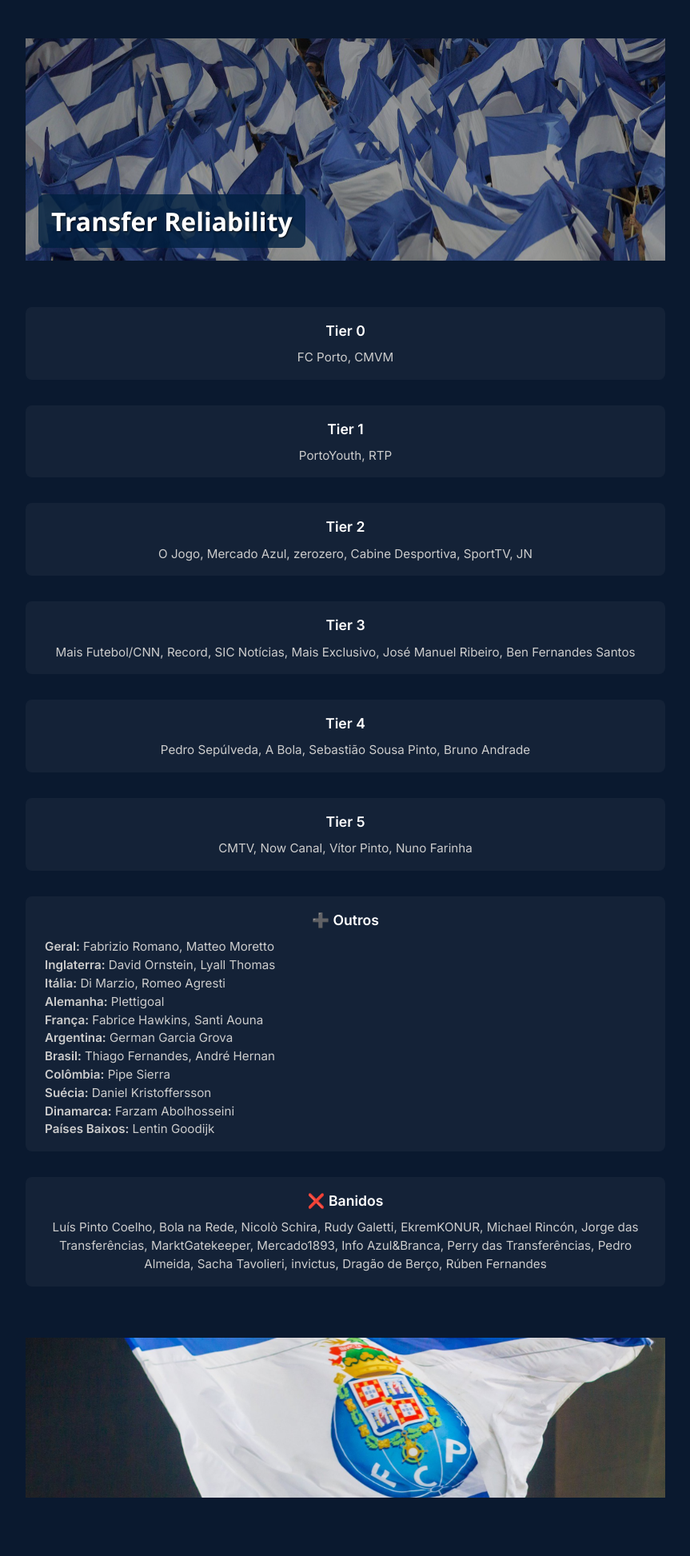
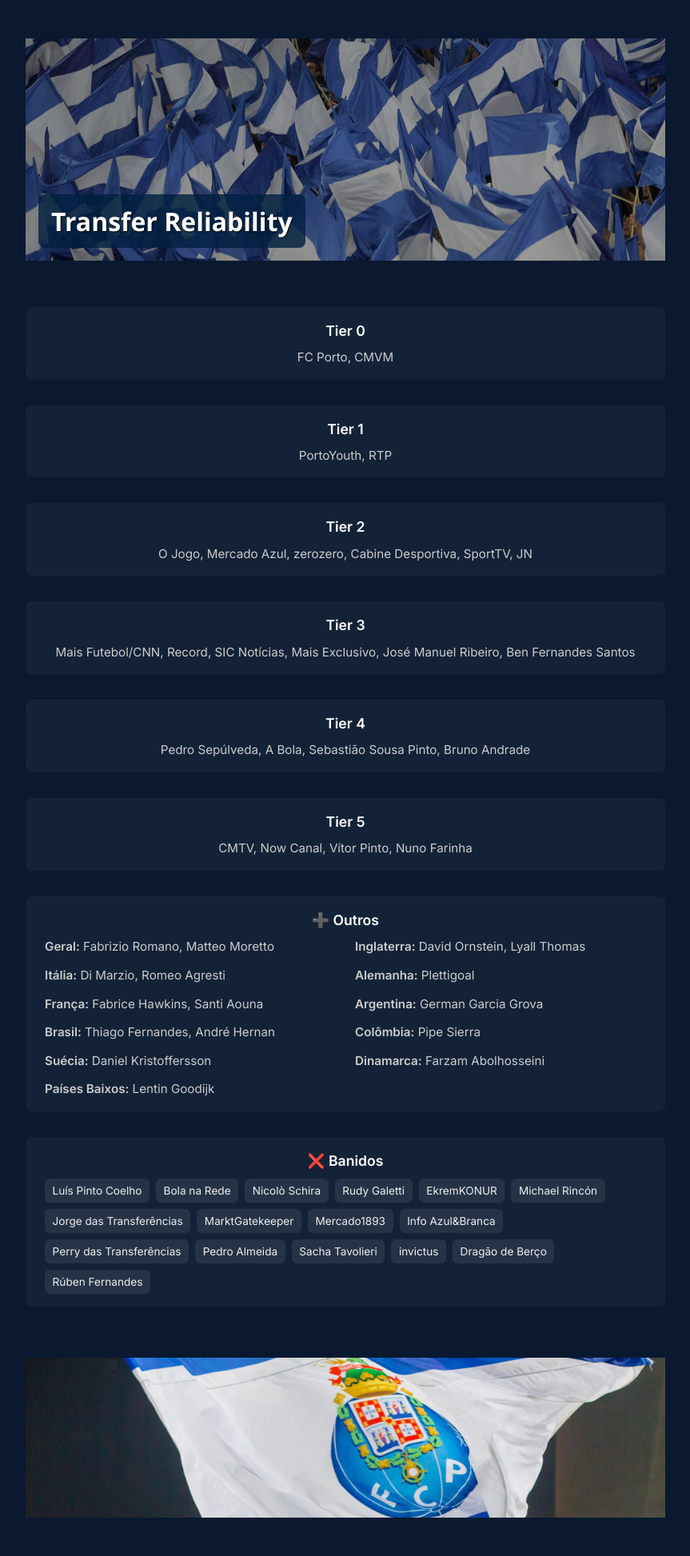
Before and after one commit to Azrial1739/teste-transfer, a Jekyll site: the page built from pages/transfer.md, in a window 1280 px wide. Shown: the whole page at 80% size, without its empty margins (208-1071 px from the left). Built offline with Jekyll 4.4.1, drawn with Linux system fonts in a browser that asks for light colours; before the commit the page ends 1921 px from its top, so only the background shows below that.

Commit message:
Update transfer.md

```diff
--- a/pages/transfer.md
+++ b/pages/transfer.md
@@ -35,6 +35,34 @@ menu_title: transfer
   .centered {
     text-align: center;
   }
+
+  .outros-grid {
+    display: grid;
+    grid-template-columns: 1fr 1fr;
+    gap: 0.8rem 1.5rem;
+    margin-top: 0.5rem;
+  }
+
+  .banidos-list {
+    display: flex;
+    flex-wrap: wrap;
+    gap: 0.5rem;
+    margin-top: 0.5rem;
+  }
+
+  .banidos-list span {
+    background-color: rgba(255, 255, 255, 0.08);
+    padding: 0.3rem 0.6rem;
+    border-radius: 0.4rem;
+    font-size: 0.85rem;
+    color: #eee;
+  }
+
+  @media (max-width: 600px) {
+    .outros-grid {
+      grid-template-columns: 1fr;
+    }
+  }
 </style>
 
 <br>
@@ -71,24 +99,39 @@ menu_title: transfer
 
 <div class="tier-section">
   <div class="tier-header">➕ Outros</div>
-  <div class="tier-content">
-    <strong>Geral:</strong> Fabrizio Romano, Matteo Moretto<br>
-    <strong>Inglaterra:</strong> David Ornstein, Lyall Thomas<br>
-    <strong>Itália:</strong> Di Marzio, Romeo Agresti<br>
-    <strong>Alemanha:</strong> Plettigoal<br>
-    <strong>França:</strong> Fabrice Hawkins, Santi Aouna<br>
-    <strong>Argentina:</strong> German Garcia Grova<br>
-    <strong>Brasil:</strong> Thiago Fernandes, André Hernan<br>
-    <strong>Colômbia:</strong> Pipe Sierra<br>
-    <strong>Suécia:</strong> Daniel Kristoffersson<br>
-    <strong>Dinamarca:</strong> Farzam Abolhosseini<br>
-    <strong>Países Baixos:</strong> Lentin Goodijk
+  <div class="tier-content outros-grid">
+    <div><strong>Geral:</strong> Fabrizio Romano, Matteo Moretto</div>
+    <div><strong>Inglaterra:</strong> David Ornstein, Lyall Thomas</div>
+    <div><strong>Itália:</strong> Di Marzio, Romeo Agresti</div>
+    <div><strong>Alemanha:</strong> Plettigoal</div>
+    <div><strong>França:</strong> Fabrice Hawkins, Santi Aouna</div>
+    <div><strong>Argentina:</strong> German Garcia Grova</div>
+    <div><strong>Brasil:</strong> Thiago Fernandes, André Hernan</div>
+    <div><strong>Colômbia:</strong> Pipe Sierra</div>
+    <div><strong>Suécia:</strong> Daniel Kristoffersson</div>
+    <div><strong>Dinamarca:</strong> Farzam Abolhosseini</div>
+    <div><strong>Países Baixos:</strong> Lentin Goodijk</div>
   </div>
 </div>
 
 <div class="tier-section">
   <div class="tier-header">❌ Banidos</div>
-  <div class="tier-content centered">
-    Luís Pinto Coelho, Bola na Rede, Nicolò Schira, Rudy Galetti, EkremKONUR, Michael Rincón, Jorge das Transferências, MarktGatekeeper, Mercado1893, Info Azul&Branca, Perry das Transferências, Pedro Almeida, Sacha Tavolieri, invictus, Dragão de Berço, Rúben Fernandes
+  <div class="tier-content banidos-list">
+    <span>Luís Pinto Coelho</span>
+    <span>Bola na Rede</span>
+    <span>Nicolò Schira</span>
+    <span>Rudy Galetti</span>
+    <span>EkremKONUR</span>
+    <span>Michael Rincón</span>
+    <span>Jorge das Transferências</span>
+    <span>MarktGatekeeper</span>
+    <span>Mercado1893</span>
+    <span>Info Azul&Branca</span>
+    <span>Perry das Transferências</span>
+    <span>Pedro Almeida</span>
+    <span>Sacha Tavolieri</span>
+    <span>invictus</span>
+    <span>Dragão de Berço</span>
+    <span>Rúben Fernandes</span>
   </div>
 </div>
```
